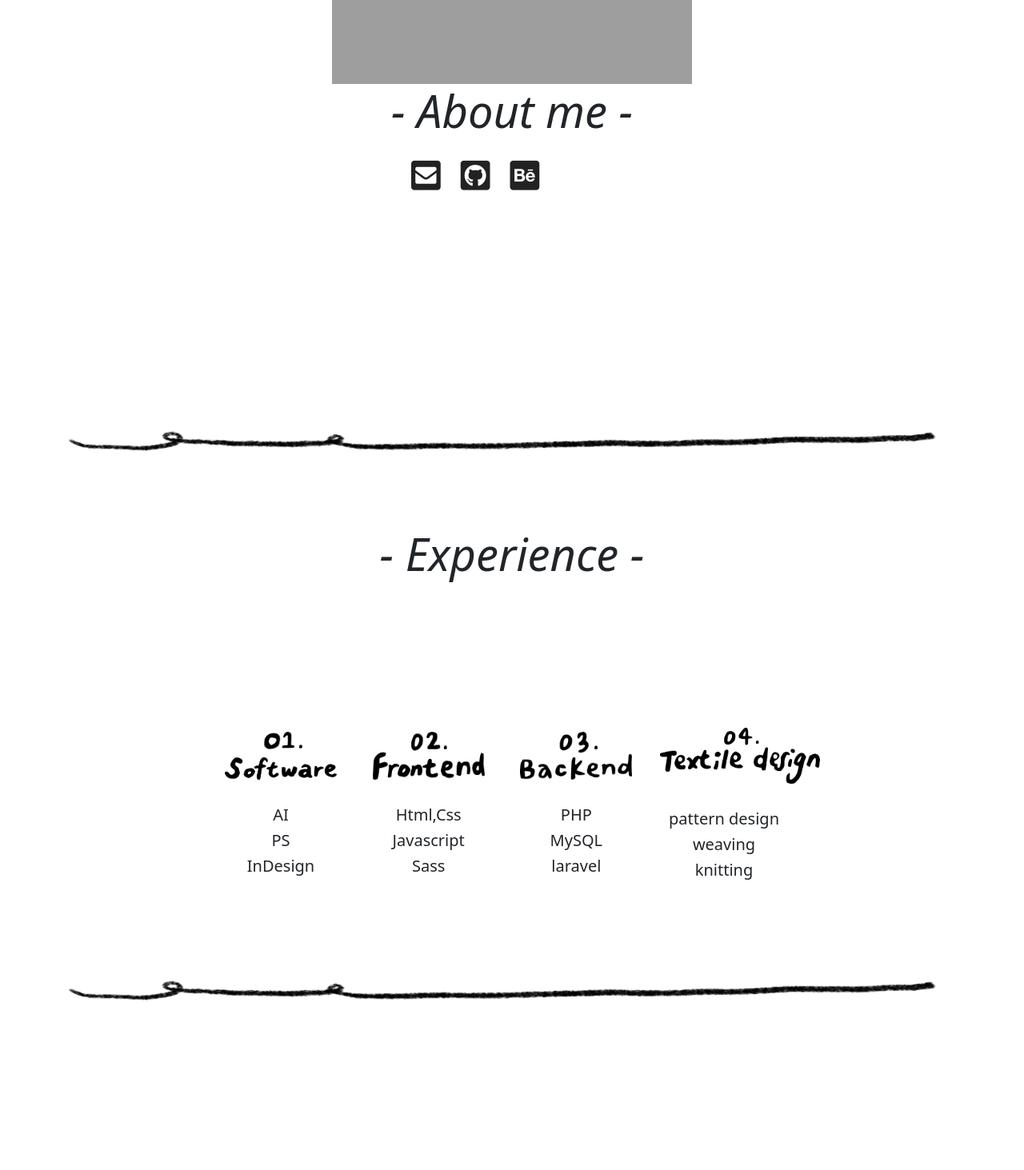
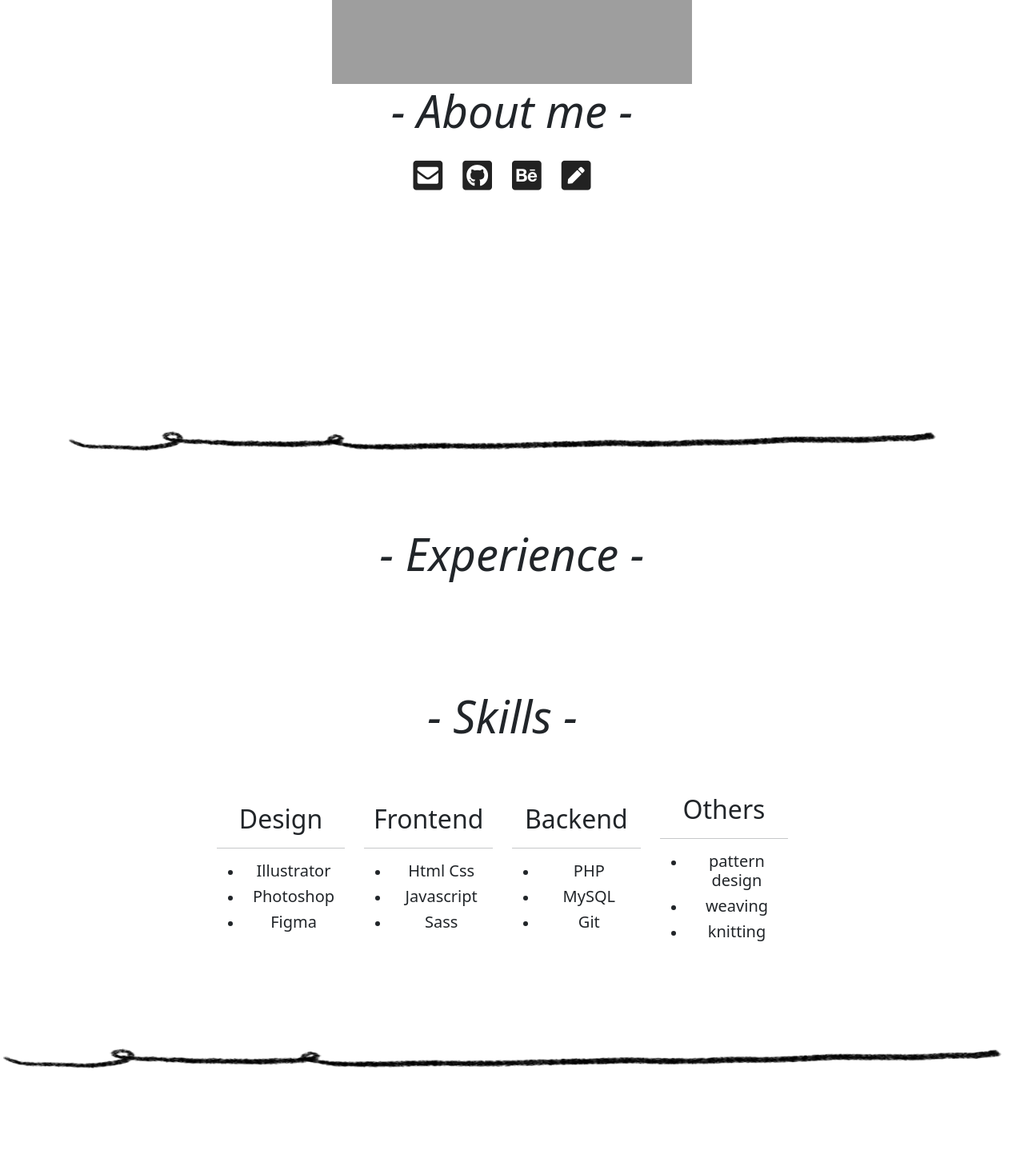
Before and after one commit to hcyeeeee/0315PHPportfolio, a PHP site: page /index2.php?do=about in a window 1280 px wide. Shown: the part 645-2108 px from the top of the page at 80% size. Before the commit the page ends 1896 px from the top, so only its background shows below. Run offline with PHP 8.4, Linux system fonts and the light colour scheme; the visitor is signed in with stand-in values (Sample User, id 1); data that the repository does not hold is empty; some libraries are stand-ins or nearby versions; grey boxes are pictures that could not be loaded.

Commit message:
experience重新排列

```diff
--- a/base.php
+++ b/base.php
@@ -8,7 +8,6 @@ class DB{
     private  $table;
     private  $pdo;
 
-    //建立建構式，在建構時帶入table名稱會建立資料庫的連線
     public function __construct($table){
         $this->table=$table;
         $this->pdo=new PDO($this->dsn,$this->root,$this->password);
--- a/css/style.css
+++ b/css/style.css
@@ -13,11 +13,6 @@
     z-index: -10;
 }
 
-/* Footer */
-
-
-
-/* try */
 .image {
     position: relative;
     margin: 10px;
@@ -106,6 +101,7 @@ body {
         flex: 100%;
         max-width: 100%;
     }
+
 }
 
 
@@ -120,9 +116,7 @@ body {
         height: 60px;
     }
 
-    .skillscol {
-        width: 400px;
-    }
+
 
     .line {
         width: 100%;
@@ -139,22 +133,16 @@ body {
         margin-top: 17px;
     }
 
-    .login-bg {
 
-
-
-        background-image: url('./img/bg2.PNG');
-        background-repeat: no-repeat;
-
+    .ccc{
+        display:flex;
+        flex-direction: column;
+        flex-flow: wrap;
     }
 
 
 }
 
-
-body {
-    font-family: "Times New Roman", 游明朝, "Yu Mincho", 游明朝体, YuMincho, "ヒラギノ明朝 Pro W3", "Hiragino Mincho Pro", HiraMinProN-W3, serif;
-}
 
 .nav-link {
 
@@ -187,16 +175,7 @@ body {
     border-bottom: none;
 }
 
-.login-bg {
 
-    background-image: url('./img/bg7.png');
-    background-repeat: no-repeat;
-    background-size: cover;
-
-    background-size: 120%;
-    background-position: -130px 40px;
-
-}
 
 @media screen and (max-width: 768px) {
 
@@ -214,14 +193,6 @@ body {
 
 
 
-/* .row1 {
-    background-image: url(./img/bg7.png);
-    background-size:auto;
-} */
-
-/* .row1:hover{
-    background-image: url(./img/bg5.png);
-} */
 
 @media screen and (max-width: 768px) {
 
--- a/front/about.php
+++ b/front/about.php
@@ -34,23 +34,23 @@
             <a href="mailto:auu0812@gmail.com" style="color:#222"><i class="fas fa-envelope-square fa-sm"></i></a>&nbsp;
             <a href="https://github.com/hcyeeeee" style="color:#222"><i class="fab fa-github-square fa-sm"></i></a>&nbsp;
             <a href="https://www.behance.net/auu08122896" style="color:#222"><i class="fab fa-behance-square fa-sm"></i></a>&nbsp;
-            <a href="https://issuu.com/hcyeeeee/docs/2022_portfolio" style="color:#222"><i class="fab  fa-book fa-sm"></i></a> &nbsp;
+            <a href="https://issuu.com/hcyeeeee/docs/2022_portfolio" style="color:#222"><i class="fas fa-pen-square fa-sm"></i></a> &nbsp;
         </p>
         </div>
 
     </div>
     <br><br>
 
-    <div class="row justify-content-center align-items-center">
+    <div class="ccc row justify-content-center align-items-center">
         <!-- name-->
-        <div class="col col-6 d-flex justify-content-center align-items-center">
+        <div class=" col col-6 d-flex justify-content-center align-items-center">
             <h1 class="myname">
                 <?=$Aboutme->find(1)['name'];?>&nbsp;&nbsp;&nbsp;&nbsp;&nbsp;&nbsp;
             </h1> &nbsp;
 
             <!-- about-->
 
-            <div class="col-6">
+            <div class="about col-6 ">
                 <h5>
                 <?=$Aboutme->find(1)['about'];?>
                 </h5>
@@ -68,5 +68,7 @@
 
 <?php include_once "experience.php"?>
 <?php include_once "skills.php"?>
-
+<div class="row col col-12 d-flex justify-content-center align-items-center">
+    <img src="./img/line3.png" height="190px" alt="">
+    </div>
 </div>
--- a/front/experience.php
+++ b/front/experience.php
@@ -9,10 +9,27 @@
     font-size: 20px;
 }
 
-.imgg{
+.imgg {
     border-radius: 10px;
 }
+
+@media screen and (max-width: 768px) {
+    .col{
+  display: flex;
+  flex-flow: wrap;
+  flex-direction:column;
+}
+.img-col {
+    display: flex;
+  flex-flow: wrap;
+  flex-direction:column;
+  width:0%;
+  height:0%;
+}
+
+}
 </style>
+
 
 <div class="container">
 
@@ -26,9 +43,12 @@
     </div>
     <br><br><br><br><br>
 
+
+
     <?php
         $rows=$Experience->all();
-        foreach($rows as $row){
+        foreach($rows as $key => $row){
+        if($key%2==0){
         ?>
 
     <div class="row d-flex justify-content-center ">
@@ -42,15 +62,40 @@
         <div class="col col-1 d-flex justify-content-start">
             <!-- adding pic...... -->
         </div>
-        <div class="col col-4 d-flex justify-content-start">
-            <img src="./img/<?= $row['img']?>" alt="" class="imgg" height="270px" width="300px">
+        <div class="img-col col-3 d-flex justify-content-start">
+            <img src="./img/<?= $row['img']?>" alt="" class="imgg col " height="270px" width="270px">
         </div>
     </div>
 
 
-    <br><br><br><br>
+    <br><br>
 
     <?php
-        }
+        }else{
+        ?>
+
+
+    <div class="row d-flex justify-content-center ">
+
+        <div class="img-col col-3 d-flex justify-content-start">
+            <img src="./img/<?= $row['img']?>" alt="" class="imgg col" height="270px" width="270px">
+        </div>
+        <div class="col col-1 d-flex justify-content-start">
+            <!-- adding pic...... -->
+        </div>
+        <div class="col col-3 ">
+            <h3><?= $row['title']?></h3>
+            <h5><?= $row['time']?></h5>
+            <br>
+
+            <p><?= $row['text']?></p>
+
+        </div>
+    </div>
+
+    <br><br>
+
+    <?php
+        }}
         ?>
 </div>
--- a/front/skills.php
+++ b/front/skills.php
@@ -15,52 +15,85 @@
 
 <div class="container">
     <div class="row col col-12 d-flex justify-content-center align-items-center">
-        <!-- <div class="col-2">
-           <h1>my skills</h1>
-        </div> -->
-        <!-- <img src="./img/line3.png" height="190px" alt=""> -->
+    <div class="row  d-flex justify-content-center ">
+        <div class="col col-12 d-flex justify-content-center ">
+            <p class="display-4 ml-0 "><em> - Skills -</em></p>
+        </div>
+    </div>
         <br> <br> <br>
-        <div class="skillcol col col-2 text-center mt-5">
-            <h2 class="card-title">
-                <!-- design -->
-                <img src="./img/del2.png" class="skills" height="60px" width="140px" alt="">
+        <div class="col col-2 text-center mt-5">
+            <h2>
+                Design
             </h2>
-            <br>
-            <h5>AI</h5>
-            <h5>PS</h5>
-            <h5>InDesign</h5>
+            <hr>
+            <ul>
+                <li>
+                    <h5>Illustrator</h5>
+                </li>
+                <li>
+                    <h5>Photoshop</h5>
+                </li>
+                <li>
+                    <h5>Figma</h5>
+                </li>
+
+            </ul>
+        </div>
+        <div class="col col-2 text-center mt-5">
+            <h2> Frontend</h2>
+            <hr>
+            <ul>
+                <li>
+                    <h5>Html Css</h5>
+                </li>
+                <li>
+                    <h5>Javascript</h5>
+                </li>
+                <li>
+                    <h5>Sass</h5>
+                </li>
+            </ul>
+        </div>
+
+        <div class="col col-2 text-center mt-5">
+            <h2> Backend
+            </h2>
+            <hr>
+            <ul>
+                <li>
+                    <h5>PHP</h5>
+                </li>
+                <li>
+                    <h5>MySQL</h5>
+                </li>
+                <li>
+                    <h5>Git</h5>
+                </li>
+            </ul>
+
 
         </div>
-        <div class="skillscol col col-2 text-center mt-5">
-            <h2 class="card-title"> <img class="skills" src="./img/del4.png" height="60px" width="140px" alt="">
+        <div class=" col col-2 text-center mt-5">
+            <h2> Others
             </h2>
-            <br>
-            <h5>Html,Css</h5>
+            <hr>
+            <ul>
+                <li>
+                    <h5>pattern design</h5>
+                </li>
+                <li>
+                    <h5>weaving</h5>
+                </li>
+                <li>
+                    <h5>knitting</h5>
+                </li>
+            </ul>
 
-            <h5>Javascript</h5>
-            <h5>Sass</h5>
-        </div>
-        <div class="skillscol col col-2 text-center mt-5">
-            <h2 class="card-title"><img class="skills" src="./img/del3.png" height="60px" width="140px" alt="">
-            </h2>
-            <br>
-            <h5>PHP</h5>
-            <h5>MySQL</h5>
-            <h5>laravel</h5>
 
-        </div>
-        <div class="skillscol col col-2 text-center mt-5">
-            <h2 class="card-title"><img class="skills2" src="./img/del5.png" height="70px" width="200px" alt="">
-            </h2>
-            <br>
-            <h5>pattern design</h5>
-            <h5>weaving</h5>
-            <h5>knitting</h5>
+
         </div>
 
     </div>
     <br><br>
-    <div class="row col col-12 d-flex justify-content-center align-items-center">
-    <img src="./img/line3.png" height="190px" alt="">
+
 </div>
-</div>
--- a/front/work.php
+++ b/front/work.php
@@ -22,13 +22,10 @@
 }
 
 .mask:hover {
-    transition: 1.5s;
+    transition: 0.8s;
     opacity: 1;
 }
 
-.carousel-item {
-    height: 650px;
-}
 
 .my-5 {
     box-sizing: border-box;
```
Also changed, not shown: back/about.php (+9 -1 lines), img/._small.jpg (added), img/animal.png (renamed from img/截圖 2022-04-01 下午4.44.15.png), img/code.png (renamed from img/截圖 2022-03-24 上午12.06.15.png), img/small.jpg (added), img/web.png (renamed from img/截圖 2022-04-01 下午4.51.34.png), img/未命名的作品 27.png (deleted), img/未命名的作品 30.png (deleted), 5 other files. Lines whose indentation alone changed are shown as unchanged.
